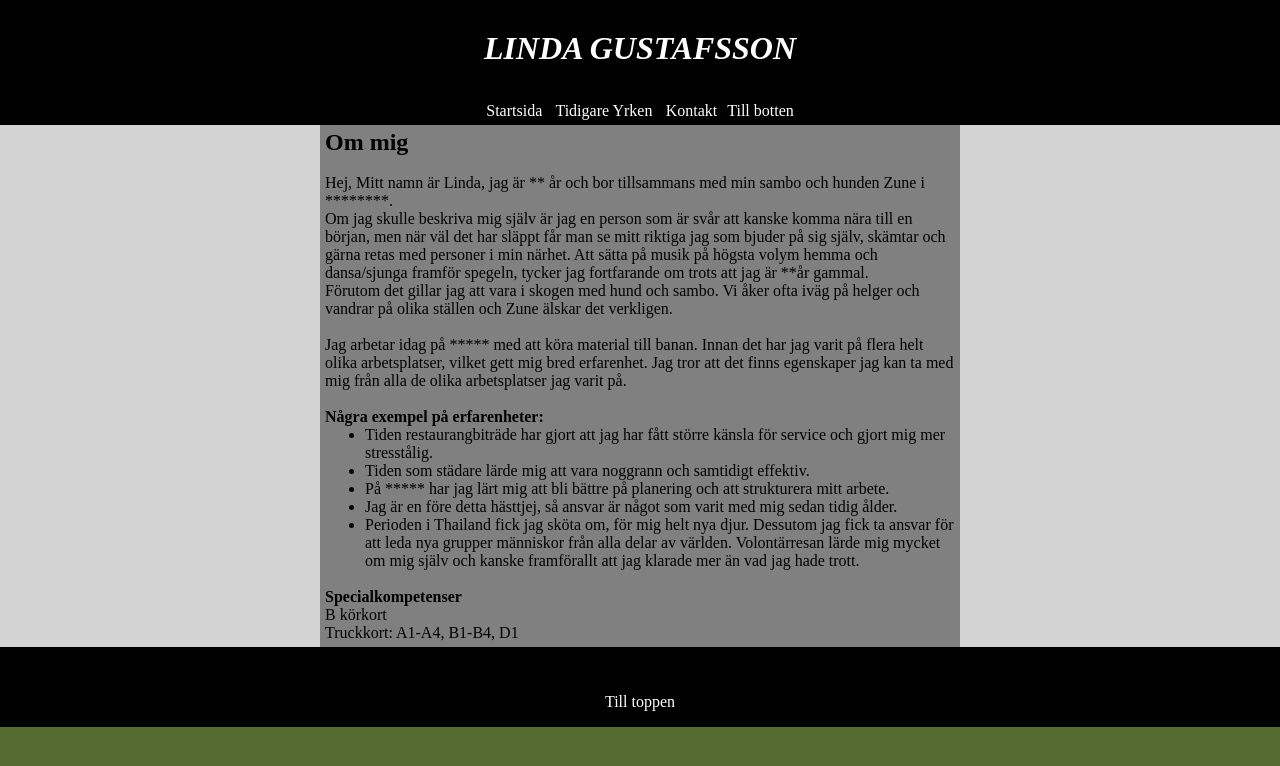
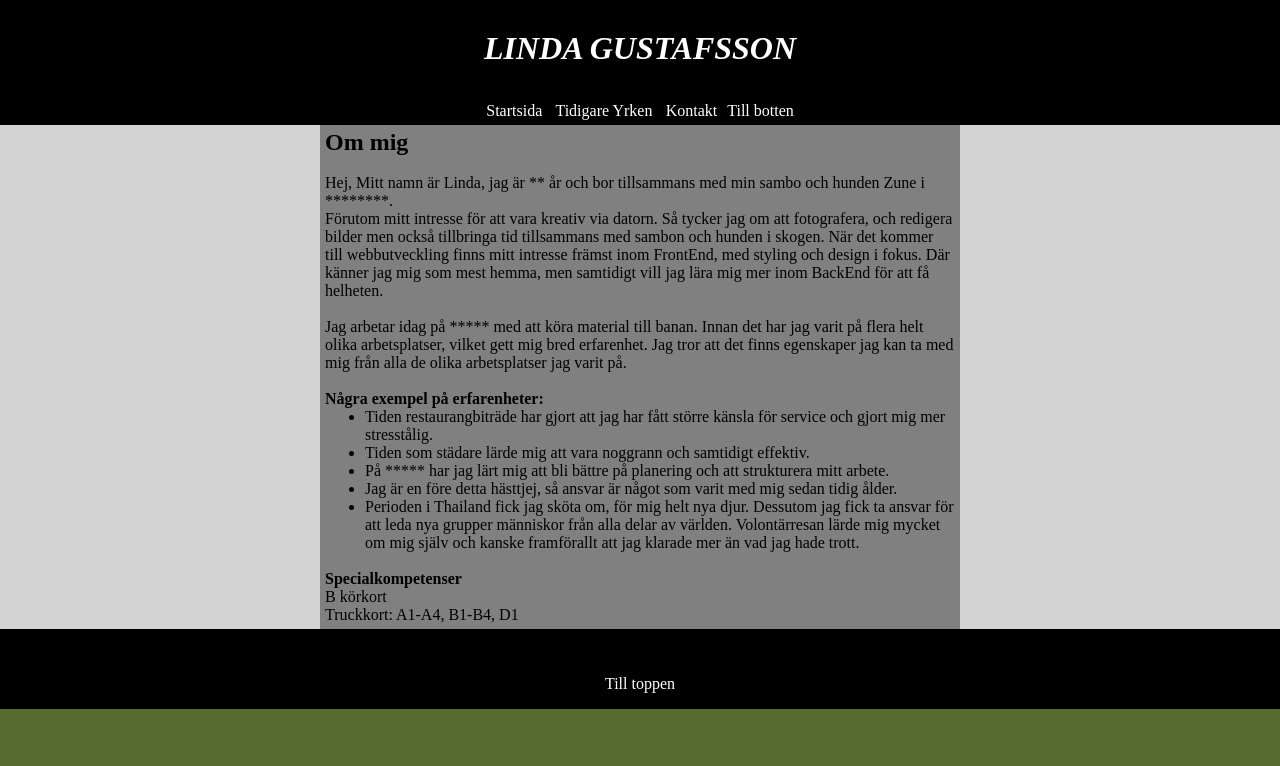
Before and after one commit to pindilind/CV-t, a plain HTML site: page ommig.html in a window 1280 px wide. Drawn offline with Linux system fonts and the light colour scheme.

Commit message:
lite ändringar i PB

```diff
--- a/ommig.html
+++ b/ommig.html
@@ -33,12 +33,8 @@
         <h2>Om mig</h2><br>
         <p>Hej,
             Mitt namn är Linda, jag är ** år och bor tillsammans med min sambo och hunden Zune i ********.<br>
-            Om jag skulle beskriva mig själv är jag en person som är svår att kanske komma nära till en början, men när
-            väl det har släppt får man se mitt riktiga jag som bjuder på sig själv, skämtar och gärna retas med personer
-            i min närhet. Att sätta på musik på högsta volym hemma och dansa/sjunga framför spegeln, tycker jag fortfarande
-            om trots att jag är **år gammal.<br>
-            Förutom det gillar jag att vara i skogen med hund och sambo. Vi åker ofta iväg på helger och vandrar på olika ställen
-            och Zune älskar det verkligen.<br><br>
+            Förutom mitt intresse för att vara kreativ via datorn. Så tycker jag om att fotografera, och redigera bilder men också tillbringa tid tillsammans med sambon och hunden i skogen.
+            När det kommer till webbutveckling finns mitt intresse främst inom FrontEnd, med styling och design i fokus. Där känner jag mig som mest hemma, men samtidigt vill jag lära mig mer inom BackEnd för att få helheten.<br><br>
             Jag arbetar idag på ***** med att köra material till banan.  Innan det har jag varit på flera helt olika arbetsplatser,
             vilket gett mig bred erfarenhet. Jag tror att det finns egenskaper jag kan ta med mig från alla de olika arbetsplatser jag varit på.<br><br>
 
```
